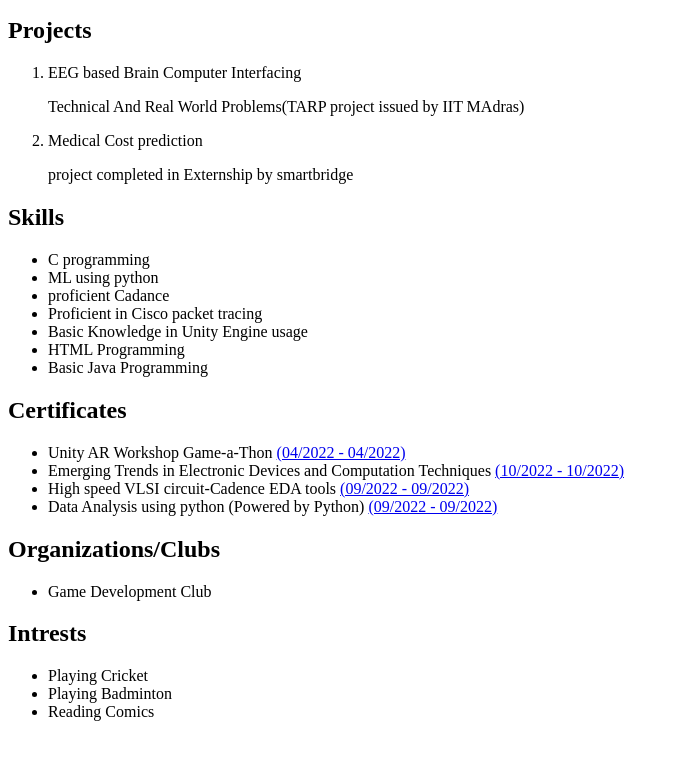
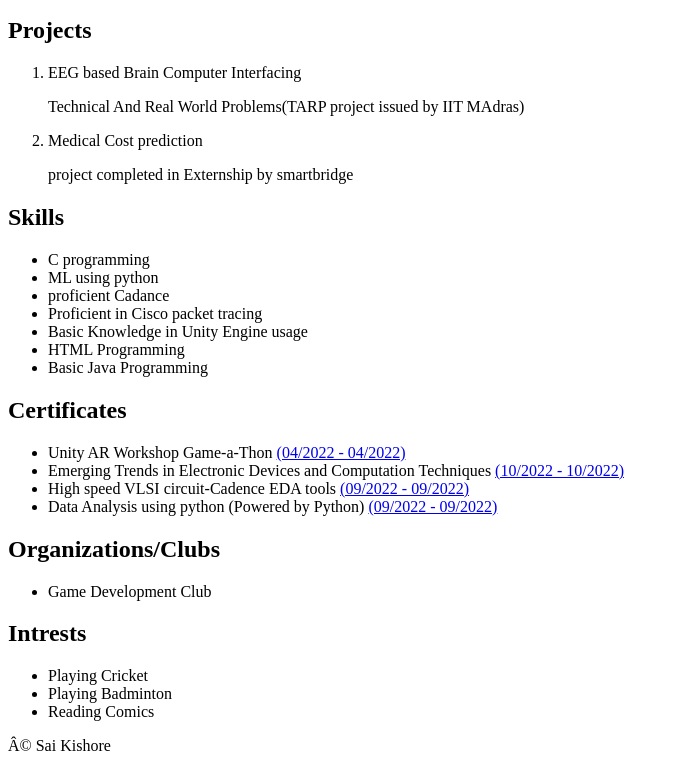
Before and after one commit to saikishoreksk/Online-Resume, a plain HTML site: page index.html in a window 1280 px wide. Shown: the part 777-1548 px from the top of the page, without its empty margins (0-679 px from the left). Before the commit the page ends 1514 px from the top, so only its background shows below. Drawn offline with Linux system fonts and the light colour scheme.

Commit message:
Add files via upload

```diff
--- a/index.html
+++ b/index.html
@@ -68,4 +68,7 @@
             <li>Reading Comics</li>
         </ul>
     </body>
+    <footer>
+        <p>© Sai Kishore</p>
+    </footer>
 </html>
```
